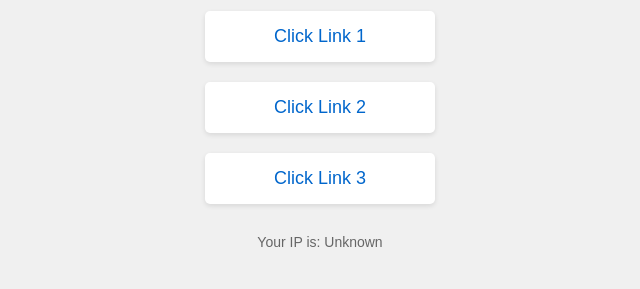
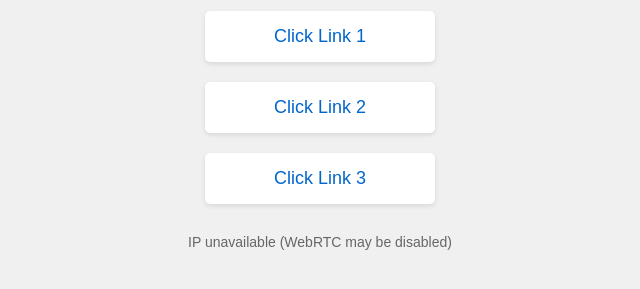
Before and after one commit to excelogy9800/excelogy9800.github.io, a plain HTML site: page index.html in a window 1280 px wide. Shown: the part 99-388 px from the top of the page, without its empty margins (320-960 px from the left). Drawn offline with Linux system fonts and the light colour scheme; no server answers.

Commit message:
Update index.html

```diff
--- a/index.html
+++ b/index.html
@@ -84,19 +84,57 @@
       return counts[linkName];
     }
 
-    // Fetch IP address using ipapi.co
+    // Fetch IP address using WebRTC
     let userIp = 'Unknown';
-    fetch('https://ipapi.co/json/')
-      .then(response => response.json())
-      .then(data => {
-        userIp = data.ip || 'Unknown';
-        document.getElementById('ip').textContent = 'Your IP is: ' + userIp;
-        console.log('IP fetched:', userIp);
-      })
-      .catch(error => {
-        console.error('Error fetching IP:', error);
-        document.getElementById('ip').textContent = 'Your IP is: Unknown';
-      });
+    function getIpViaWebRTC(callback) {
+      const RTCPeerConnection = window.RTCPeerConnection || window.mozRTCPeerConnection || window.webkitRTCPeerConnection;
+      if (!RTCPeerConnection) {
+        console.error('WebRTC not supported');
+        callback('Unknown');
+        return;
+      }
+
+      const pc = new RTCPeerConnection({ iceServers: [{ urls: 'stun:stun.l.google.com:19302' }] });
+      pc.createDataChannel(''); // Create a dummy data channel
+      pc.createOffer()
+        .then(offer => pc.setLocalDescription(offer))
+        .catch(error => {
+          console.error('WebRTC offer error:', error);
+          callback('Unknown');
+        });
+
+      pc.onicecandidate = (event) => {
+        if (event.candidate) {
+          const candidate = event.candidate.candidate;
+          const ipMatch = candidate.match(/(\d+\.\d+\.\d+\.\d+)/);
+          if (ipMatch) {
+            const ip = ipMatch[1];
+            if (ip !== '0.0.0.0' && !ip.startsWith('192.168.') && !ip.startsWith('10.') && !ip.startsWith('172.')) {
+              callback(ip); // Return public IP, not local
+              pc.close();
+              return;
+            }
+          }
+        }
+      };
+
+      // Fallback if no IP is found
+      setTimeout(() => {
+        if (pc.iceGatheringState !== 'complete') {
+          callback('Unknown');
+          pc.close();
+        }
+      }, 2000);
+    }
+
+    // Initialize IP display
+    getIpViaWebRTC((ip) => {
+      userIp = ip;
+      document.getElementById('ip').textContent = ip === 'Unknown'
+        ? 'IP unavailable (WebRTC may be disabled)'
+        : 'Your IP is: ' + ip;
+      console.log('IP fetched:', ip);
+    });
 
     // Track link click
     function trackLink(linkName, event) {
```
